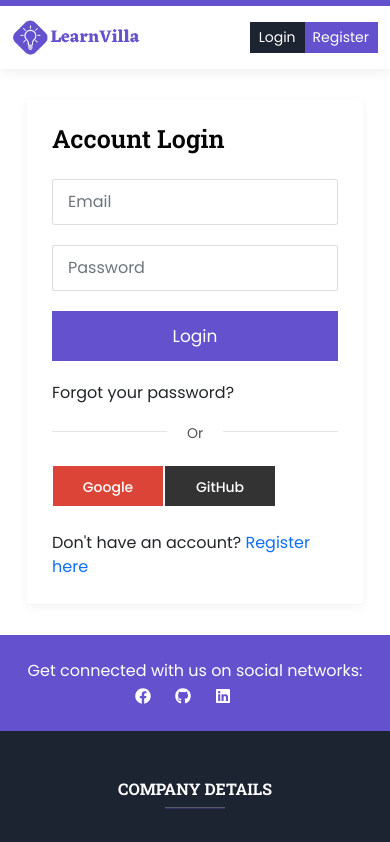
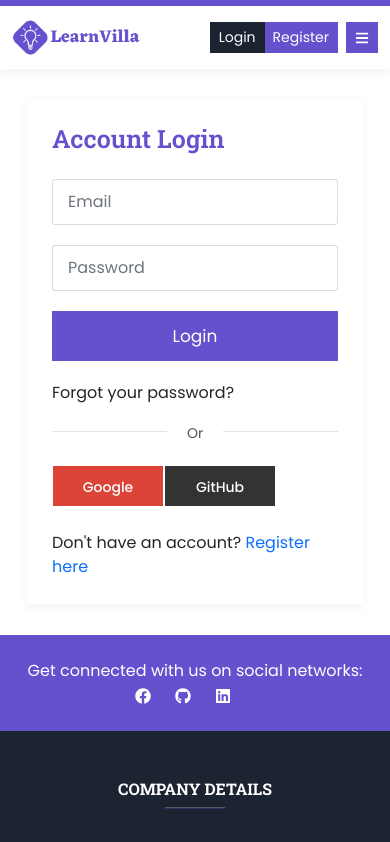
Before and after one commit to sifatullahsu/learn-villa-client, a React (Create React App) app: page /login in a window 390 px wide. Shown: the top 842 px of the page. Built offline with nearby package versions, Linux system fonts and the light colour scheme; no server answers.

Commit message:
header offcanvas

```diff
--- a/src/App.css
+++ b/src/App.css
@@ -38,25 +38,25 @@ header.v1 nav a.nav-link:hover {
   background-color: #1C2331;
 }
 
-header.v2 {
+.header.v2 {
   box-shadow: 0 5px 10px rgba(0, 0, 0, 0.05);
   border-top: 6px solid #6351CE;
 }
 
-header.v2 .navbar-brand img {
+.header.v2 .navbar-brand img {
   max-width: 180px;
 }
 
-header.v2 ul.navbar-nav {
+.header.v2 ul.navbar-nav {
   margin-right: 25px;
 }
 
-header.v2 nav a.nav-link {
+.header.v2 nav a.nav-link {
   font-family: 'Poppins', sans-serif;
   font-weight: 500 !important;
 }
 
-header.v2 nav a.nav-link.active {
+.header.v2 nav a.nav-link.active {
   color: #6351CE;
   font-weight: 600 !important;
 }
@@ -73,6 +73,14 @@ footer a {
 
 .btn {
   border-radius: 0 !important;
+}
+
+.base-color {
+  color: rgb(99, 81, 206) !important;
+}
+
+.offcanvas.offcanvas-start {
+  width: 300px !important;
 }
 
 .btn-base {
@@ -416,7 +424,7 @@ footer a {
     border-bottom: 1px solid #ddd;
   }
 
-  header.v2 .navbar-brand img {
+  .header.v2 .navbar-brand img {
     max-width: 130px;
   }
 
--- a/src/components/HeaderV2.js
+++ b/src/components/HeaderV2.js
@@ -1,14 +1,20 @@
-import React from 'react';
+import React, { useState } from 'react';
 import { useContext } from 'react';
-import { OverlayTrigger, Tooltip } from 'react-bootstrap';
+import { Button, Offcanvas, OverlayTrigger, Tooltip } from 'react-bootstrap';
 import { Link, NavLink, useLocation, useNavigate } from 'react-router-dom';
 import { toast } from 'react-toastify';
 import { AuthContext } from '../contexts/AuthContextComp';
+import { FaBars } from 'react-icons/fa'
 
 const HeaderV2 = () => {
   const { user, userLogout } = useContext(AuthContext);
   const location = useLocation().pathname;
   const navigate = useNavigate();
+
+  const [show, setShow] = useState(false);
+
+  const handleClose = () => setShow(false);
+  const handleShow = () => setShow(true);
 
   const handleUserLogout = () => {
     userLogout()
@@ -19,16 +25,8 @@ const HeaderV2 = () => {
       .catch(err => { })
   }
 
+  const menu = () => {
     return (
-    <>
-      <header className='v2'>
-        <div className="container">
-          <nav className='navbar navbar-expand-lg'>
-            <Link to='/' className="navbar-brand">
-              <img src="../images/logo.png" alt="" />
-            </Link>
-
-            <div className="collapse navbar-collapse justify-content-end">
       <ul className="navbar-nav">
         <li className="nav-item">
           <NavLink to='/'
@@ -36,14 +34,22 @@ const HeaderV2 = () => {
           >Home</NavLink>
         </li>
         <li className="nav-item"><NavLink className='nav-link' to='/courses'>Courses</NavLink></li>
+        {
+          user?.uid &&
+          <>
             <li className="nav-item"><NavLink className='nav-link' to='/profile'>Profile</NavLink></li>
             <li className="nav-item"><NavLink className='nav-link' to='/checkout'>Checkout</NavLink></li>
+          </>
+        }
         <li className="nav-item"><NavLink className='nav-link' to='/faq'>FAQ</NavLink></li>
         <li className="nav-item"><NavLink className='nav-link' to='/blog'>Blog</NavLink></li>
       </ul>
-            </div>
+    );
+  }
 
-            <div>
+  const headerRight = () => {
+    return (
+      <div className='d-inline'>
         {
           !user &&
           <div className='btn-group'>
@@ -71,9 +77,48 @@ const HeaderV2 = () => {
           </div>
         }
       </div>
+    );
+  }
+
+  return (
+    <>
+      <header className='header v2'>
+        <div className="container">
+          <nav className='navbar navbar-expand-lg'>
+            <Link to='/' className="navbar-brand">
+              <img src="../images/logo.png" alt="" />
+            </Link>
+
+            <div className="collapse navbar-collapse justify-content-end">
+              {menu()}
+            </div>
+
+            <div>
+              {headerRight()}
+              <Button size='sm' className='d-md-none ms-2' variant="primary" onClick={handleShow}>
+                <FaBars></FaBars>
+              </Button>
+            </div>
           </nav>
         </div>
+        <Offcanvas show={show} onHide={handleClose}>
+          <Offcanvas.Header closeButton>
+            <Offcanvas.Title></Offcanvas.Title>
+          </Offcanvas.Header>
+          <Offcanvas.Body>
+            <div className='mb-4'>
+              {headerRight()}
+            </div>
+            <div className='header v2 py-2 px-4'>
+              <nav className='navbar'>
+                {menu()}
+              </nav>
+            </div>
+          </Offcanvas.Body>
+        </Offcanvas>
       </header>
+
+
     </>
   );
 };
--- a/src/components/Login.js
+++ b/src/components/Login.js
@@ -57,7 +57,7 @@ const Login = () => {
   return (
     <div className='form-section'>
       <div className="form-inner myborder">
-        <h3>Account Login</h3>
+        <h3 className='base-color'>Account Login</h3>
         <Form onSubmit={handleUserLogin}>
 
           <Form.Group className="form-group form-box clearfix" controlId="login-email">
--- a/src/components/OurPartner.js
+++ b/src/components/OurPartner.js
@@ -8,7 +8,7 @@ const OurPartner = () => {
         <div className="row">
           <div className="col-lg-5">
             <p className='mytext'>OUR PARTNERS</p>
-            <h2 className='mb-4'>Learn with Our Partners</h2>
+            <h2 className='mb-4 base-color'>Learn with Our Partners</h2>
             <p className='mytext'>Get Your Quality Skills Certificate Through LearnVilla. Stay with us for the better future.</p>
             <Link to='/courses' className='btn btn-primary mt-4'>Explore Courses</Link>
           </div>
--- a/src/components/Register.js
+++ b/src/components/Register.js
@@ -40,7 +40,7 @@ const Register = () => {
   return (
     <div className='form-section '>
       <div className="form-inner myborder">
-        <h3>Account Register</h3>
+        <h3 className='base-color'>Account Register</h3>
         <Form onSubmit={handleUserRegister}>
 
           <Form.Group className="form-group form-box clearfix" controlId="register-name">
--- a/src/pages/BlogPage.js
+++ b/src/pages/BlogPage.js
@@ -4,7 +4,7 @@ const BlogPage = () => {
   return (
     <div className='container my-5'>
       <div style={{ maxWidth: '600px', margin: '0 auto' }}>
-        <h2 className='text-center mb-4'>Blog Posts</h2>
+        <h2 className='text-center mb-4 base-color'>Blog Posts</h2>
         <div className='blog-card mb-5'>
           <h5>What is cors?</h5>
           <p className='mytext'>What is CORS? CORS stands for Cross-Origin Resource Sharing . It allows us to relax the security applied to an API. This is done by bypassing the Access-Control-Allow-Origin headers, which specify which origins can access the API. Shortly, It is a mechanism to allow or restrict requested resources on a web server depend on where the HTTP request was initiated. This policy is used to secure a certain web server from access by other website or domain. For example, only the allowed domains will be able to access hosted files in a server such as a stylesheet, image, or a script.</p>
--- a/src/pages/CheckoutPage.js
+++ b/src/pages/CheckoutPage.js
@@ -29,7 +29,7 @@ const CheckoutPage = () => {
   return (
     <div className='container py-5'>
       <div style={{ maxWidth: '800px', margin: '0 auto' }}>
-        <h2 className='text-center mb-4'>Checkout Course</h2>
+        <h2 className='text-center mb-4 base-color'>Checkout Course</h2>
         <div className='form-section'>
           <h5>Billing Details</h5>
           <Form onSubmit={handleCheckout}>
--- a/src/pages/CoursesPage.js
+++ b/src/pages/CoursesPage.js
@@ -10,7 +10,7 @@ const CoursesPage = () => {
     <div className="container">
       <div className="row justify-content-center">
         <div className="col-lg-10 py-5 pe-lg-5">
-          <h2 className='mb-4'>Our Courses</h2>
+          <h2 className='mb-4 base-color'>Our Courses</h2>
           <Courses courses={courses}></Courses>
         </div>
         {/* <div className="col-lg-3 py-5" style={{ backgroundColor: 'rgb(28, 35, 49)' }}>
--- a/src/pages/FaqPage.js
+++ b/src/pages/FaqPage.js
@@ -5,7 +5,7 @@ const FaqPage = () => {
   return (
     <div className='container my-5'>
       <div style={{ maxWidth: '600px', margin: '0 auto' }}>
-        <h2 className='text-center mb-4'>FAQ</h2>
+        <h2 className='text-center mb-4 base-color'>FAQ</h2>
         <Accordion defaultActiveKey="0">
           <Accordion.Item eventKey="0">
             <Accordion.Header>Can Learn Villa accept offline payment?</Accordion.Header>
--- a/src/pages/HomePage.js
+++ b/src/pages/HomePage.js
@@ -25,7 +25,7 @@ const HomePage = () => {
         <div className="container py-5 mx-auto" style={{ maxWidth: '980px' }}>
           <div className="row">
             <div className="col-12">
-              <h3 className='mb-4'>Our Courses</h3>
+              <h2 className='mb-4 base-color'>Our Courses</h2>
               <Courses key={courses._id} courses={courses}></Courses>
             </div>
           </div>
```
Lines whose indentation alone changed are shown as unchanged.
